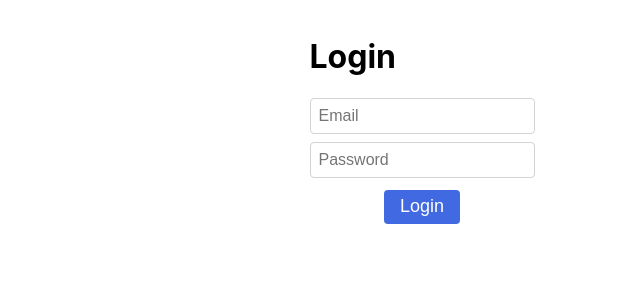
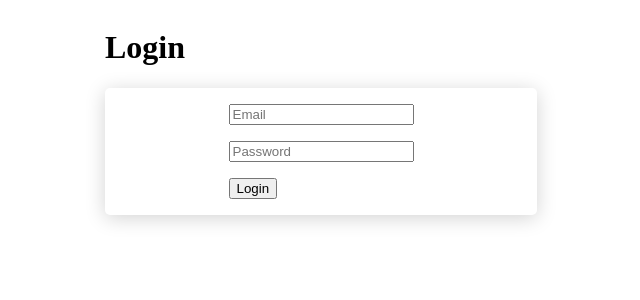
Before and after one commit to jasontdev/mutodo-client, a React (Vite) app: page /login in a window 1280 px wide. Shown: the top 300 px of the page, without its empty margins (218-858 px from the left). Built offline with nearby package versions, Linux system fonts and the light colour scheme.

Commit message:
Partial conversion to styled components

```diff
--- a/src/App.tsx
+++ b/src/App.tsx
@@ -1,13 +1,12 @@
-import "./App.css";
+import React from "react";
 import Navbar from "./Navbar";
+import { CenteredContent } from "./layout";
 
-function App() {
+export default function App() {
   return (
-    <div className="App">
+    <CenteredContent>
       <Navbar />
       <h1>Welcome to Mutodo</h1>
-    </div>
+    </CenteredContent>
   );
 }
-
-export default App;
--- a/src/Login.tsx
+++ b/src/Login.tsx
@@ -1,10 +1,9 @@
-import React, { useEffect, useState } from "react";
+import React, { useState } from "react";
 import { useForm } from "react-hook-form";
-import layout from "./global.module.css";
-import styles from "./form.module.css";
 import { useQuery } from "react-query";
 import { useNavigate } from "react-router-dom";
-
+import { Layout, CenteredContent } from "./layout";
+import { FormBox, FormRow, FormColumn } from "./forms";
 type LoginCredentials = {
   email: string;
   password: string;
@@ -29,53 +28,43 @@ export default function Login() {
 
   async function attemptLogin() {
     const { email, password } = credentials;
-    return new Promise(async (resolve, reject) => {
+    return new Promise((resolve, reject) => {
       const request = new Request("http://localhost:4000/auth/login");
-      const response = await fetch(request, {
+      fetch(request, {
         method: "POST",
         mode: "cors",
         headers: { "Content-Type": "application/json" },
         body: JSON.stringify({ email, password }),
+      }).then((response) => {
+        if (response.status === 200) {
+          resolve(response.json());
+        } else {
+          reject("Failed to authenticate");
+        }
       });
-
-      if (response.status === 200) {
-        resolve(await response.json());
-      } else {
-        reject("Failed to authenticate");
-      }
     });
   }
 
   return (
-    <div className={layout.layoutContainer}>
-      <div className={layout.centeredContent}>
-        <div className={styles.form}>
-          <h1>Login</h1>
+    <Layout>
+      <CenteredContent>
+        <h1>Login</h1>
+        <FormBox>
           <form onSubmit={handleSubmit((formData) => setCredentials(formData))}>
-            <div className={styles.formColumn}>
-              <div className={styles.formRow}>
-                <input
-                  className={styles.textInput}
-                  placeholder="Email"
-                  {...register("email")}
-                />
-              </div>
-              <div className={styles.formRow}>
-                <input
-                  className={styles.textInput}
-                  placeholder="Password"
-                  {...register("password")}
-                />
-              </div>
-              <div className={styles.formRowCentered}>
-                <button type="submit" className={styles.button}>
-                  Login
-                </button>
-              </div>
-            </div>
+            <FormColumn>
+              <FormRow>
+                <input placeholder="Email" {...register("email")} />
+              </FormRow>
+              <FormRow>
+                <input placeholder="Password" {...register("password")} />
+              </FormRow>
+              <FormRow>
+                <button type="submit">Login</button>
+              </FormRow>
+            </FormColumn>
           </form>
-        </div>
-      </div>
-    </div>
+        </FormBox>
+      </CenteredContent>
+    </Layout>
   );
 }
--- a/src/Navbar.tsx
+++ b/src/Navbar.tsx
@@ -1,16 +1,31 @@
 import React from "react";
 import { NavLink } from "react-router-dom";
+import styled from "styled-components";
 import "./navbar.css";
+
+const NavbarContainer = styled.div`
+  display: flex;
+  justify-content: space-between;
+`;
+
+const NavbarBrand = styled.div`
+  font-size: larger;
+  font-weight: bold;
+`;
+
+const NavbarLinks = styled.div`
+  display: flex;
+  gap: 1rem;
+  justify-content: end;
+`;
 
 export default function Navbar() {
   return (
-    <div className="navbar">
-      <div className="navbar-brand">mutodo</div>
-      <div className="navbar-links">
-        <NavLink className="navbar-link" to="/login">
-          Login
-        </NavLink>
-      </div>
-    </div>
+    <NavbarContainer>
+      <NavbarBrand>mutodo</NavbarBrand>
+      <NavbarLinks>
+        <NavLink to="/login">Login</NavLink>
+      </NavbarLinks>
+    </NavbarContainer>
   );
 }
--- /dev/null
+++ b/src/forms.tsx
@@ -0,0 +1,26 @@
+import React from "react";
+import styled from "styled-components";
+
+const FormBox = styled.div`
+  display: flex;
+  justify-content: center;
+  width: min(100%, 400px);
+  padding: 1rem;
+
+  border-style: none;
+  border-radius: 5px;
+  box-shadow: 0px 3px 20px lightgray;
+`;
+
+const FormColumn = styled.div`
+  display: flex;
+  flex-direction: column;
+  gap: 1rem;
+`;
+
+const FormRow = styled.div`
+  display: flex;
+  gap: 1rem;
+`;
+
+export { FormBox, FormRow, FormColumn };
--- /dev/null
+++ b/src/layout.tsx
@@ -0,0 +1,15 @@
+import React from "react";
+import styled from "styled-components";
+
+const Layout = styled.div`
+  display: flex;
+  width: 100vw;
+  height: 100vh;
+  justify-content: center;
+`;
+
+const CenteredContent = styled.div`
+  width: min(100%, 650px);
+`;
+
+export { Layout, CenteredContent };
--- a/src/main.tsx
+++ b/src/main.tsx
@@ -1,10 +1,10 @@
 import React from "react";
 import ReactDOM from "react-dom";
-import { BrowserRouter, Route, Routes } from "react-router-dom";
-import "./index.css";
+import { BrowserRouter, Outlet, Route, Routes } from "react-router-dom";
+import { QueryClient, QueryClientProvider } from "react-query";
 import App from "./App";
 import Login from "./Login";
-import { QueryClient, QueryClientProvider } from "react-query";
+import { Layout } from "./layout";
 
 const queryClient = new QueryClient();
 
@@ -13,8 +13,16 @@ ReactDOM.render(
     <QueryClientProvider client={queryClient}>
       <BrowserRouter>
         <Routes>
-          <Route path="/" element={<App />} />
-          <Route path="/login" element={<Login />} />
+          <Route
+            element={
+              <Layout>
+                <Outlet />
+              </Layout>
+            }
+          >
+            <Route path="/" element={<App />} />
+            <Route path="/login" element={<Login />} />
+          </Route>
         </Routes>
       </BrowserRouter>
     </QueryClientProvider>
```
Also changed, not shown: package.json (+8 -1 lines), .eslintrc.json (added), 1 other file (tests, documents, lock files or other folders).
